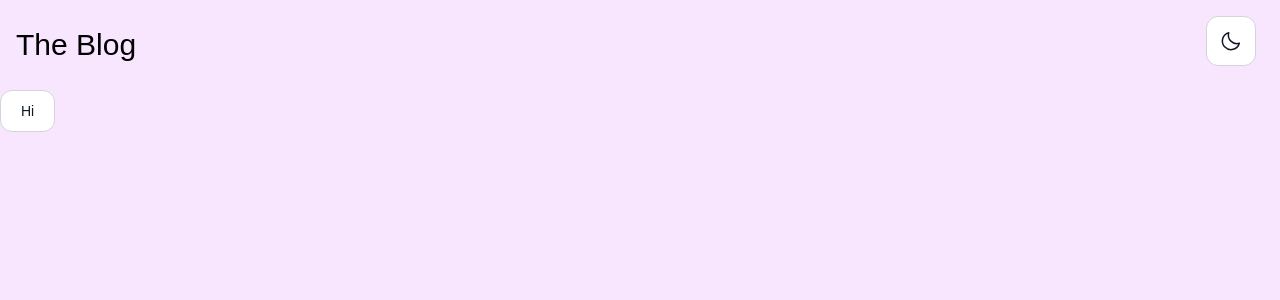
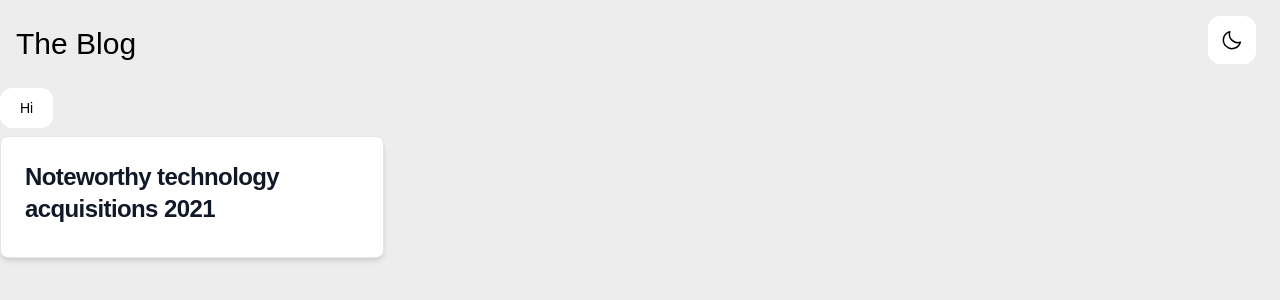
Before and after one commit to Syncxv/blog-front-end, a Next.js app: page / in a window 1280 px wide. Shown: the top 300 px of the page. Built offline with nearby package versions, Linux system fonts and the light colour scheme.

Commit message:
:D using class method

```diff
--- /dev/null
+++ b/src/components/BlogFeed/Blog.tsx
@@ -0,0 +1,12 @@
+interface Props {}
+
+const Blog: React.FC<Props> = () => {
+    return (
+        <div className="blog p-6 max-w-sm bg-white rounded-lg border border-gray-200 shadow-md dark:bg-gray-800 dark:border-gray-700 dark:hover:bg-gray-700">
+            <a href="#">
+                <h5 className="mb-2 text-2xl font-bold tracking-tight text-gray-900 dark:text-white">Noteworthy technology acquisitions 2021</h5>
+            </a>
+        </div>
+    );
+};
+export default Blog;
--- /dev/null
+++ b/src/components/BlogFeed/index.tsx
@@ -0,0 +1,12 @@
+import Blog from "./Blog";
+
+interface Props {}
+
+const BlogFeed: React.FC<Props> = () => {
+    return (
+        <div className="">
+            <Blog />
+        </div>
+    );
+};
+export default BlogFeed;
--- a/src/components/Layout.tsx
+++ b/src/components/Layout.tsx
@@ -8,13 +8,13 @@ interface Props {
 const Layout: FC<Props> = ({ children }) => {
     const { colorTheme } = useContext(ColorThemeContext);
     return (
-        <div
-            className={`page-wrapper h-screen w-screen transition-colors duration-300 ${colorTheme === "dark" ? "text-white" : "text-black"} ${
-                colorTheme === "dark" ? "bg-dark-primary" : "bg-light-primary"
-            }`}
-        >
-            <NavBar />
-            {children}
+        <div className={`wrapper-for-the-page-warpper-:) ${colorTheme}`}>
+            <div
+                className={`page-wrapper text-black bg-light-primary h-screen w-screen transition-colors duration-300 dark:text-white dark:bg-dark-primary`}
+            >
+                <NavBar />
+                {children}
+            </div>
         </div>
     );
 };
--- a/src/components/atoms/Button.tsx
+++ b/src/components/atoms/Button.tsx
@@ -8,7 +8,7 @@ interface Props {
 const Button: React.FC<Props & React.HTMLAttributes<HTMLButtonElement>> = ({ children, isIcon, className, ...props }) => {
     const { colorTheme } = useContext(ColorThemeContext);
     return (
-        <button {...props} className={`${colorTheme === "dark" ? "btn-dark" : "btn-light"} ${isIcon && "p-3"} ${className || ""}`.trim()}>
+        <button {...props} className={`btn ${isIcon && "p-3"} ${className || ""}`.trim()}>
             {children}
         </button>
     );
--- a/src/pages/index.tsx
+++ b/src/pages/index.tsx
@@ -1,5 +1,6 @@
 import type { NextPage } from "next";
 import Button from "../components/atoms/Button";
+import BlogFeed from "../components/BlogFeed";
 import Layout from "../components/Layout";
 
 const Home: NextPage = () => {
@@ -7,6 +8,7 @@ const Home: NextPage = () => {
         <>
             <Layout>
                 <Button>Hi</Button>
+                <BlogFeed />
             </Layout>
         </>
     );
--- a/src/scss/base/_global.scss
+++ b/src/scss/base/_global.scss
@@ -16,10 +16,7 @@ body {
 }
 
 @layer components {
-    .btn-dark {
-        @apply text-white bg-dark-secondary hover:bg-dark-secondary-400 font-medium rounded-xl text-sm px-5 py-2.5 mr-2 mb-2;
-    }
-    .btn-light {
-        @apply text-gray-900 bg-white border border-gray-300 focus:outline-none hover:bg-gray-100 font-medium rounded-xl text-sm px-5 py-2.5 mr-2 mb-2 dark:bg-gray-800 dark:text-white dark:border-gray-600 dark:hover:bg-gray-700 dark:hover:border-gray-600 dark:focus:ring-gray-700;
+    .btn {
+        @apply text-black bg-light-secondary hover:bg-slate-300 font-medium rounded-xl text-sm px-5 py-2.5 mr-2 mb-2 dark:text-white dark:bg-dark-secondary dark:hover:bg-dark-secondary-400;
     }
 }
--- a/src/scss/base/_root.scss
+++ b/src/scss/base/_root.scss
@@ -6,5 +6,7 @@
     --dark-secondary-400: hsl(342, 19%, 15%);
     --dark-action: hsl(324, 86%, 57%);
 
-    --light-primary: hsl(284, 100%, 95%);
+    --light-primary: hsl(0, 0%, 93%);
+    --light-secondary: hsl(0, 0%, 100%);
+    --light-action: var(--dark-action);
 }
--- a/tailwind.config.js
+++ b/tailwind.config.js
@@ -1,4 +1,5 @@
 module.exports = {
+    darkMode: "class",
     content: ["./src/pages/**/*.{js,ts,jsx,tsx}", "./src/components/**/*.{js,ts,jsx,tsx}"],
     theme: {
         extend: {
@@ -8,6 +9,8 @@ module.exports = {
                 "dark-secondary-400": "var(--dark-secondary-400)",
                 "dark-action": "var(--dark-action)",
                 "light-primary": "var(--light-primary)",
+                "light-secondary": "var(--light-secondary)",
+                "light-action": "var(--light-action)",
             },
         },
     },
```
Also changed, not shown: src/types.ts (added, +9 -0 lines).
